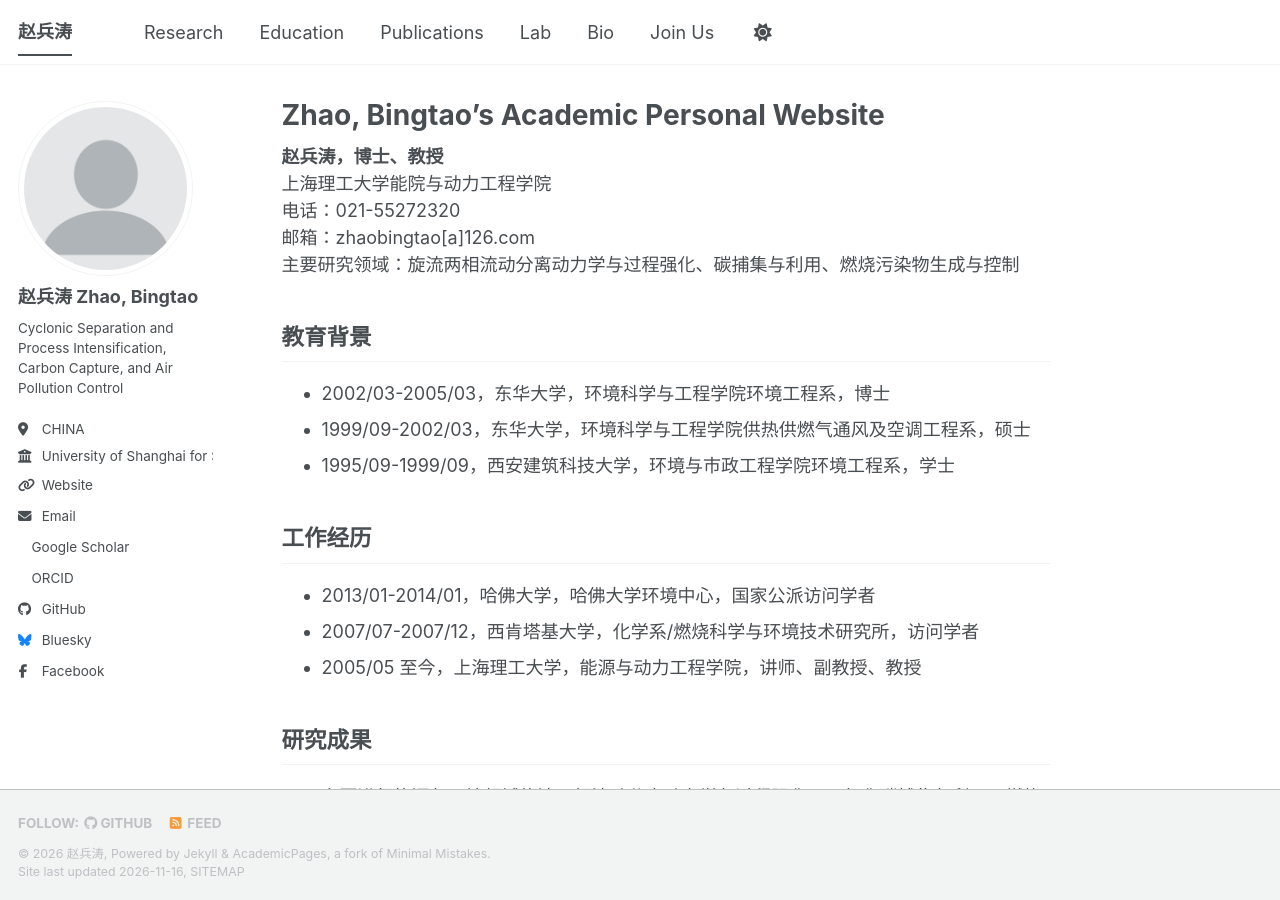
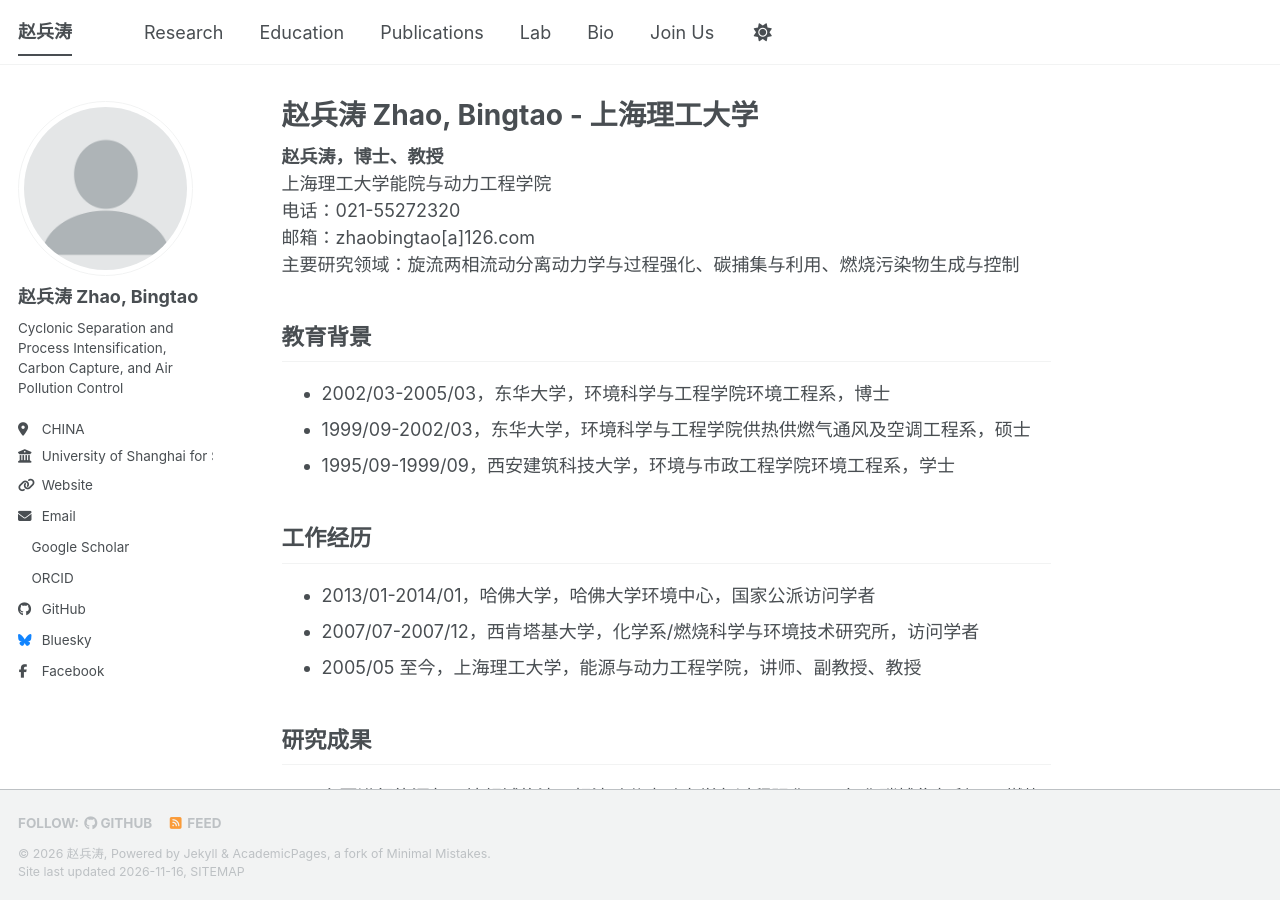
Before and after one commit to bingtaozhao/bingtaozhao.github.io, a Jekyll site: the page built from _pages/about.md, in a window 1280 px wide and 900 px high. Built offline with Jekyll 4.4.1, drawn with Linux system fonts in a browser that asks for light colours; a script bundle is joined from its source files by our own code; a style sheet for code colours, icons or effects is not loaded.

Commit message:
Add files via upload

```diff
--- a/_pages/about.md
+++ b/_pages/about.md
@@ -1,6 +1,6 @@
 ---
 permalink: /
-title: "Zhao, Bingtao's Academic Personal Website"
+title: "赵兵涛 Zhao, Bingtao - 上海理工大学"
 author_profile: true
 redirect_from:
   - /about/
```
